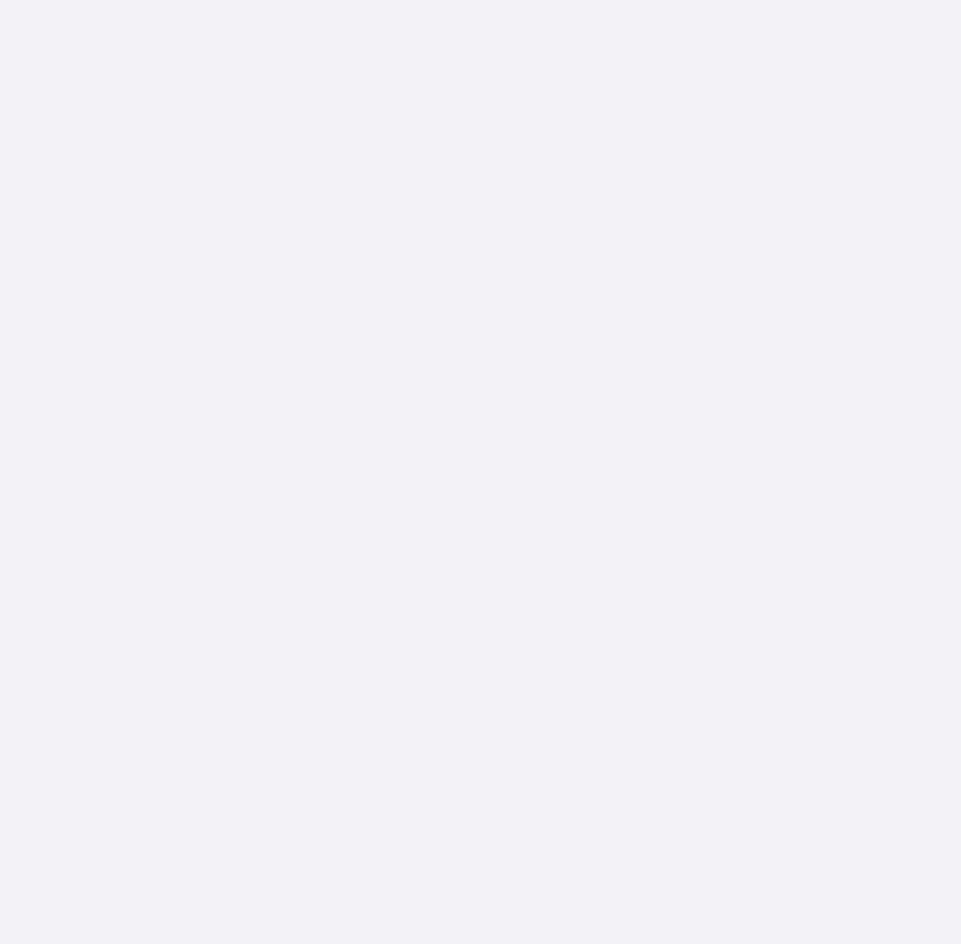
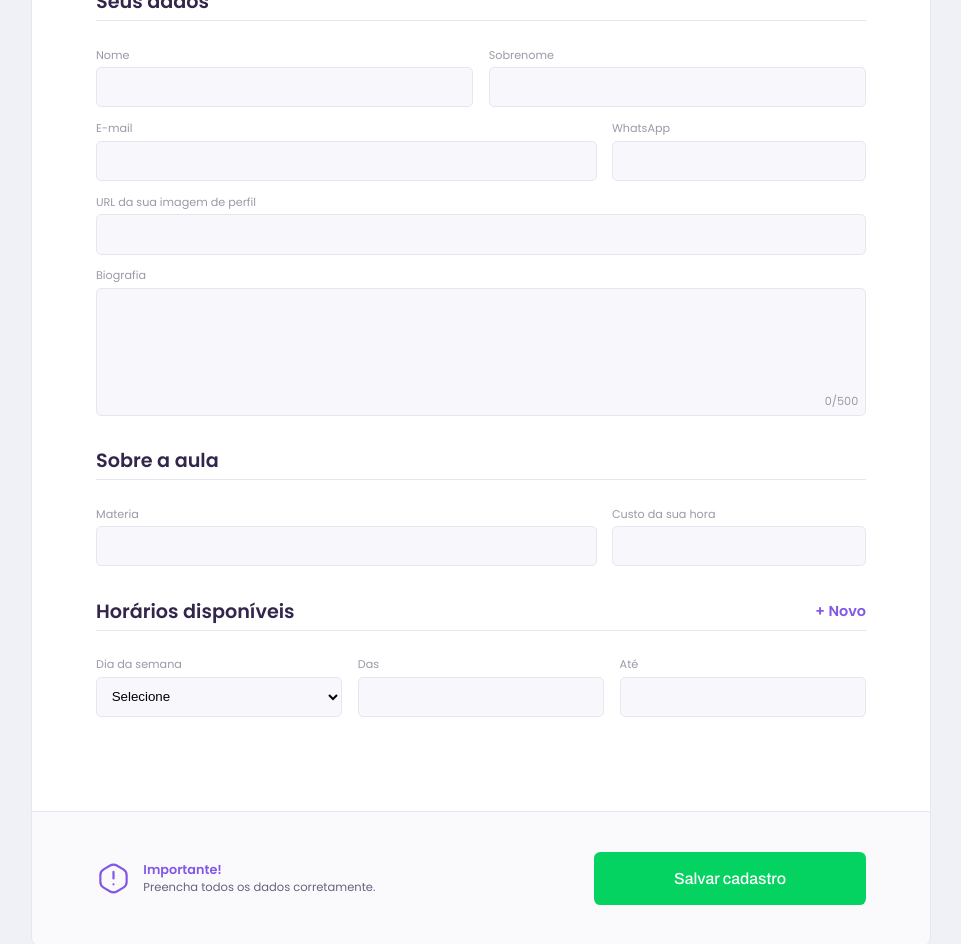
Before and after one commit to ericksilvadev/proffy-web, a React (Vite) app: page /give-classes in a window 1280 px wide. Shown: the part 320-1264 px from the top of the page, without its empty margins (159-1120 px from the left). Before the commit the page ends 800 px from the top, so only its background shows below. Built offline with nearby package versions, Linux system fonts and the light colour scheme.

Commit message:
teacher register form

```diff
--- a/src/assets/style/base.scss
+++ b/src/assets/style/base.scss
@@ -21,6 +21,7 @@ $color-box-footer: #FAFAFC;
   padding: 0;
   margin: 0;
   box-sizing: border-box;
+  // transition: 0.2s;
 }
 
 a {
--- a/src/assets/style/inputs-buttons.scss
+++ b/src/assets/style/inputs-buttons.scss
@@ -16,9 +16,9 @@
       border: 1px solid $color-line-in-white;
       background-color: $color-input-background;
       color: $color-primary-darker;
-      font-size: .9em;
+      font-size: 0.9em;
       outline: none;
-      transition: .2s;
+      transition: 0.2s;
       padding-top: 1em;
 
       &::-ms-reveal {
@@ -32,10 +32,10 @@
       content: '';
       background: $color-primary-light;
       position: absolute;
-      top: .6em;
-      bottom: .6em;
+      top: 0.6em;
+      bottom: 0.6em;
       left: 0;
-      transition: .2s;
+      transition: 0.2s;
     }
 
     &:focus-within::before {
@@ -50,27 +50,27 @@
       pointer-events: none;
       z-index: 1;
       color: $color-text-complement;
-      transition: .2s;
-      font-size: .8em;
+      transition: 0.2s;
+      font-size: 0.8em;
     }
 
     &.not-empty::after {
       transform: translateY(-1em);
-      font-size: .7em;
+      font-size: 0.7em;
     }
 
     &:focus-within::after {
       transform: translateY(-1em);
-      font-size: .7em;
+      font-size: 0.7em;
     }
 
     .first {
       border-bottom: none;
-      border-radius: .6em .6em 0 0;
+      border-radius: 0.6em 0.6em 0 0;
     }
 
     .second {
-      border-radius: 0 0 .6em .6em;
+      border-radius: 0 0 0.6em 0.6em;
     }
 
     .show-password {
@@ -95,10 +95,11 @@
 .btn {
   padding: 1em;
   width: 100%;
-  border-radius: .6em;
+  border-radius: 0.6em;
   border: none;
   cursor: pointer;
-  transition: .1s;
+  transition: 0.1s;
+  font-family: Archivo, sans-serif;
 
   &.green {
     background-color: $color-secondary;
@@ -110,11 +111,11 @@
 
   &:disabled {
     color: $color-text-complement;
-    background-color: #DCDCE5;
+    background-color: #dcdce5;
     cursor: default;
 
     &:hover {
-      background-color: #DCDCE5;
+      background-color: #dcdce5;
     }
   }
 }
--- a/src/assets/style/main.scss
+++ b/src/assets/style/main.scss
@@ -6,3 +6,4 @@
 @import 'landing';
 @import 'header';
 @import 'teacher-list';
+@import 'teacher-form';
--- /dev/null
+++ b/src/assets/style/teacher-form.scss
@@ -0,0 +1,250 @@
+.teacher-form-page {
+  .teacher-form-container {
+    width: 90%;
+    margin: -2.6em auto 0;
+    background-color: $color-box-base;
+    padding: 1.5em;
+    border-radius: 0.5em 0.5em 0 0;
+    border: 1px solid $color-line-in-white;
+    border-bottom: none;
+
+    h1 {
+      color: $color-text-title;
+      font-size: 1.2em;
+      font-weight: 600;
+      margin-bottom: 0.2em;
+    }
+
+    .schedule-heading {
+      display: flex;
+      justify-content: space-between;
+      align-items: center;
+
+      button {
+        background: none;
+        border: none;
+        margin-bottom: 0.2em;
+        color: $color-primary;
+        font-weight: 600;
+        font-size: 0.9em;
+      }
+    }
+
+    fieldset {
+      border: none;
+      border-top: solid 1px $color-line-in-white;
+      padding-top: 1.2em;
+      margin-bottom: 1.5em;
+
+      display: flex;
+      flex-direction: column;
+      align-items: center;
+      justify-content: space-between;
+
+      .input-wrapper {
+        display: flex;
+        flex-direction: column;
+
+        margin: 0.4em 0;
+        position: relative;
+        width: 100%;
+
+        label {
+          font-size: 0.7em;
+          color: $color-text-complement;
+          margin-bottom: 0.3em;
+        }
+
+        input,
+        textarea {
+          padding: 0.8em;
+          font-size: 0.8em;
+          border: 1px solid $color-line-in-white;
+          background-color: $color-input-background;
+          color: $color-text-base;
+          border-radius: 0.4em;
+          outline: none;
+          resize: none;
+        }
+
+        textarea {
+          height: auto;
+          min-height: 7em;
+        }
+
+        .bio-counter {
+          position: absolute;
+          font-size: 0.7em;
+          color: $color-text-complement;
+          bottom: 0.5em;
+          right: 0.7em;
+        }
+
+        &::before {
+          height: 2px;
+          width: 0;
+          content: '';
+          background: $color-primary-light;
+          position: absolute;
+          left: 0.6em;
+          right: 0.6em;
+          bottom: 0;
+          transition: 0.2s;
+        }
+
+        &:focus-within::before {
+          width: calc(100% - 1.2em);
+        }
+      }
+
+      .select-wrapper {
+        display: flex;
+        flex-direction: column;
+
+        margin: 0.4em 0;
+        position: relative;
+        width: 100%;
+
+        label {
+          font-size: 0.7em;
+          color: $color-text-complement;
+          margin-bottom: 0.3em;
+        }
+
+        select {
+          padding: 0.8em;
+          border: 1px solid $color-line-in-white;
+          background-color: $color-input-background;
+          border-radius: 0.4em;
+          outline: none;
+        }
+      }
+    }
+  }
+
+  footer {
+    background: $color-box-footer;
+    padding: 1.5em;
+    width: 90%;
+    margin: 0 auto 2em;
+    border-radius: 0 0 0.5em 0.5em;
+    border: 1px solid $color-line-in-white;
+
+    .warning {
+      display: flex;
+      align-items: center;
+      justify-content: center;
+      width: 90%;
+      margin: auto;
+      font-size: 0.8em;
+      color: $color-text-base;
+      margin-bottom: 1.5em;
+
+      img {
+        width: 2.7em;
+        margin-right: 1em;
+      }
+
+      strong {
+        margin-bottom: 0.2em;
+        color: $color-primary;
+        font-weight: 600;
+      }
+
+      p {
+        font-size: 0.8em;
+      }
+    }
+
+    button {
+      padding: 1.1em;
+      font-size: 1em;
+      border-radius: 0.4em;
+    }
+  }
+
+  .header {
+    padding-bottom: 2em;
+  }
+}
+
+@media (min-width: 1100px) {
+  .teacher-form-page {
+    .teacher-form-container {
+      max-width: 900px;
+      width: 75%;
+      padding: 4em;
+
+      fieldset {
+        flex-direction: row;
+        flex-wrap: wrap;
+        justify-content: space-between;
+
+        &:nth-child(1) {
+          .input-wrapper {
+            &:nth-child(1) {
+              width: 49%;
+            }
+            &:nth-child(2) {
+              width: 49%;
+            }
+            &:nth-child(3) {
+              width: 65%;
+            }
+            &:nth-child(4) {
+              width: 33%;
+            }
+
+            textarea {
+              height: 10em;
+            }
+          }
+        }
+
+        &:nth-child(3) {
+          .input-wrapper {
+            &:nth-child(1) {
+              width: 65%;
+            }
+            &:nth-child(2) {
+              width: 33%;
+            }
+          }
+        }
+
+        &:nth-child(5) {
+          .select-wrapper {
+            width: 32%;
+          }
+          .input-wrapper {
+            width: 32%;
+          }
+        }
+      }
+    }
+
+    .header {
+      padding-bottom: 3em;
+    }
+
+    footer {
+      max-width: 900px;
+      display: flex;
+      justify-content: space-between;
+      padding: 2.5em 4em;
+
+      .warning {
+        width: auto;
+        margin: 0;
+
+        p {
+          font-size: 0.9em;
+        }
+      }
+
+      button {
+        width: 17em;
+      }
+    }
+  }
+}
--- a/src/pages/TeacherForm.tsx
+++ b/src/pages/TeacherForm.tsx
@@ -1,13 +1,100 @@
-import { Header } from "../components";
+import { Header } from '../components';
+import { weekDay } from '../helpers/filterFormOptions';
+import warningIcon from '../assets/images/warning.svg';
 
 const TeacherForm = () => {
   return (
-    <Header
-      title="Dar aulas"
-      subtitle="Que incrível que você quer dar aulas."
-      teacher
-    />
+    <div className="teacher-form-page">
+      <Header
+        title="Dar aulas"
+        subtitle="Que incrível que você quer dar aulas."
+        teacher
+      />
+      <main className="teacher-form-container">
+        <h1>Seus dados</h1>
+
+        <form className="teacher-form">
+          <fieldset>
+            <div className="input-wrapper">
+              <label htmlFor="name">Nome</label>
+              <input type="text" id="name" autoComplete="no" />
+            </div>
+            <div className="input-wrapper">
+              <label htmlFor="last-name">Sobrenome</label>
+              <input type="text" id="last-name" autoComplete="no" />
+            </div>
+            <div className="input-wrapper">
+              <label htmlFor="email">E-mail</label>
+              <input type="text" id="email" autoComplete="no" />
+            </div>
+            <div className="input-wrapper">
+              <label htmlFor="whatsapp">WhatsApp</label>
+              <input type="tel" id="whatsapp" autoComplete="no" />
+            </div>
+            <div className="input-wrapper">
+              <label htmlFor="whatsapp">URL da sua imagem de perfil</label>
+              <input type="tel" id="whatsapp" autoComplete="no" />
+            </div>
+            <div className="input-wrapper">
+              <label htmlFor="bio">Biografia</label>
+              <textarea name="bio" id="bio" />
+              <span className="bio-counter">0/500</span>
+            </div>
+          </fieldset>
+
+          <h1>Sobre a aula</h1>
+
+          <fieldset>
+            <div className="input-wrapper">
+              <label htmlFor="subject">Materia</label>
+              <input type="text" id="subject" autoComplete="no" />
+            </div>
+            <div className="input-wrapper">
+              <label htmlFor="cost">Custo da sua hora</label>
+              <input type="text" id="cost" autoComplete="no" />
+            </div>
+          </fieldset>
+
+          <div className="schedule-heading">
+            <h1>Horários disponíveis</h1>
+            <button type="button">+ Novo</button>
+          </div>
+
+          <fieldset>
+            <div className="select-wrapper">
+              <label htmlFor="week-day">Dia da semana</label>
+              <select name="week-day" id="week-day">
+                <option value="" selected hidden disabled>
+                  Selecione
+                </option>
+                {weekDay.map((day, i) => (
+                  <option value={i}>{day}</option>
+                ))}
+              </select>
+            </div>
+            <div className="input-wrapper">
+              <label htmlFor="from">Das</label>
+              <input type="text" id="from" autoComplete="no" />
+            </div>
+            <div className="input-wrapper">
+              <label htmlFor="to">Até</label>
+              <input type="text" id="to" autoComplete="no" />
+            </div>
+          </fieldset>
+        </form>
+      </main>
+      <footer>
+        <div className="warning">
+          <img src={warningIcon} alt="Atenção!" />
+          <div>
+            <strong>Importante!</strong>
+            <p>Preencha todos os dados corretamente.</p>
+          </div>
+        </div>
+        <button className="btn green">Salvar cadastro</button>
+      </footer>
+    </div>
   );
-}
+};
 
 export default TeacherForm;
```
Also changed, not shown: src/assets/style/header.scss (+20 -9 lines), src/assets/style/landing.scss (+12 -5 lines), src/assets/style/teacher-list.scss (+8 -5 lines), src/components/Button.tsx (+3 -4 lines), src/components/Header.tsx (+23 -22 lines), src/pages/Landing.tsx (+68 -15 lines).
